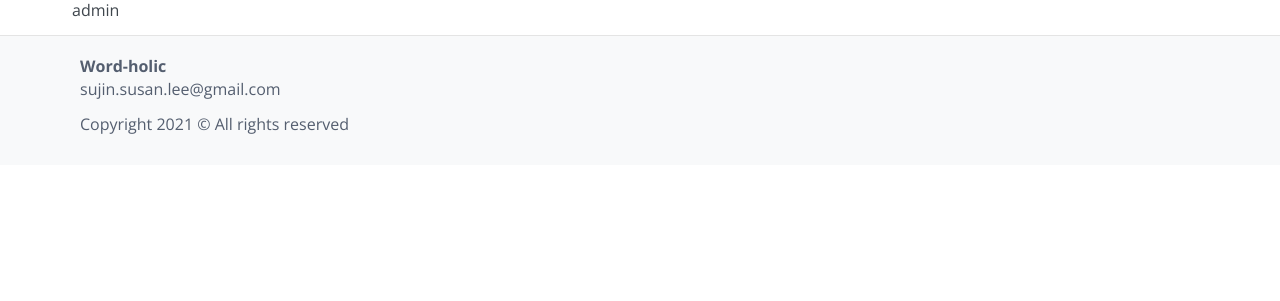
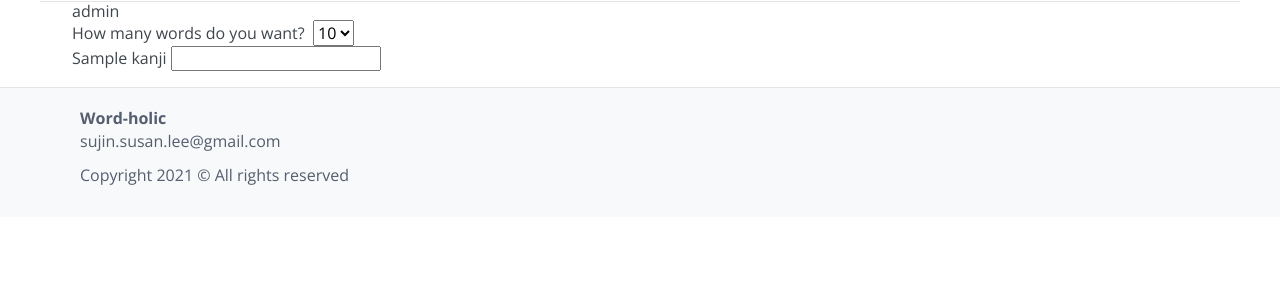
Before and after one commit to sujin1019/wordholic, a Flask app: template templates/kanji_quiz.html in a window 1280 px wide. Shown: the part 59-360 px from the top of the page. Run offline with Flask 2, Linux system fonts and the light colour scheme; the template is opened without the code that fills it: most values are stand-ins (such as "Sample title", 1, 10 or a date in 2020); some libraries are stand-ins or nearby versions.

Commit message:
show random kanji words

```diff
--- a/app.py
+++ b/app.py
@@ -39,10 +39,12 @@ def show_main():
     return render_template('top.html')
 
 
-@app.route('/collect')
-def collect_data():
-    DataCrawling.collect_data()
-    return make_response(jsonify(success=True), 200)
+# TODO - Administrator login page
+# @app.route('/collect')
+# def collect_data():
+#     DataCrawling.collect_data()
+#     return make_response(jsonify(success=True), 200)
+
 
 @app.errorhandler(404)
 def page_not_found(error):
--- a/controllers/crawling_controller.py
+++ b/controllers/crawling_controller.py
@@ -59,8 +59,10 @@ class DataCrawling:
                     furigana_word = ('').join(furigana_full)
                     kanji_word = ('').join(kanji_full)
 
+                    level = int(re.search('-N(.+?)-', detail_url).group(1))
+
                     word_list.append({
-                        'level': 5 - i,
+                        'level': level,
                         'furigana': furigana_word,
                         'kanji': kanji_word
                     })
--- a/static/css/style.css
+++ b/static/css/style.css
@@ -389,6 +389,7 @@ ul li img:active {
 /* Quiz Page */
 .inner-quiz {
     margin-top: 60px;
+    border-top: 1px solid #e4e4e4;
 }
 
 @media only screen and (min-width: 1200px) {
--- a/templates/kanji_quiz.html
+++ b/templates/kanji_quiz.html
@@ -4,6 +4,21 @@
 <section class="main-quiz">
     <div class="inner inner-quiz">
         {{ level }}
+
+        <!-- Select numbers -->
+        <div class="select-num">
+            How many words do you want?&nbsp;
+            <select name="kanji-numbers" id="kanji-numbers" class="kanji-select">
+                <option value="10">10</option>
+                <option value="20">20</option>
+                <option value="30">30</option>
+            </select>
+        </div>
+        <div class="quiz">
+            {% for kanji in kanji_list %}
+                {{ kanji[2] }} <input type="text" name={{ loop.index }}><br>
+            {% endfor %}
+        </div>
     </div>
 </section>
 {% endblock %}
--- a/view/kanji.py
+++ b/view/kanji.py
@@ -1,9 +1,11 @@
 from flask import Flask, Blueprint,render_template
+from controllers.word_controller import Kanji
 
 kanjiquiz = Blueprint('kanjiquiz', __name__)
 
 
-@kanjiquiz.route('/<level>', methods=['GET'])
+@kanjiquiz.route('/<int:level>', methods=['GET'])
 def show_kanji(level):
+    kanji_list = Kanji.get_kanji_list(level, 10)
 
-    return render_template('kanji_quiz.html', level=level)
+    return render_template('kanji_quiz.html', kanji_list=kanji_list)
```
Also changed, not shown: controllers/word_controller.py (+25 -0 lines).
